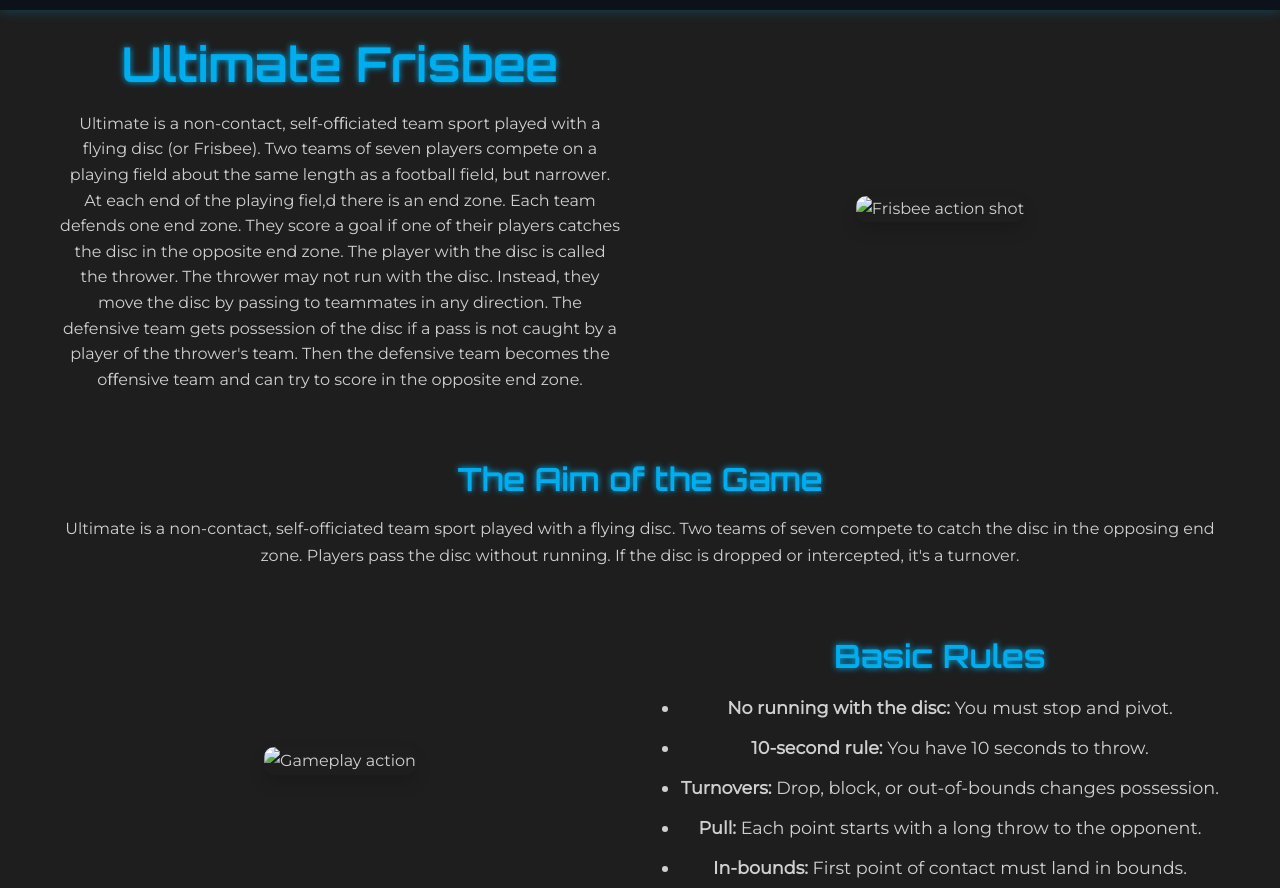
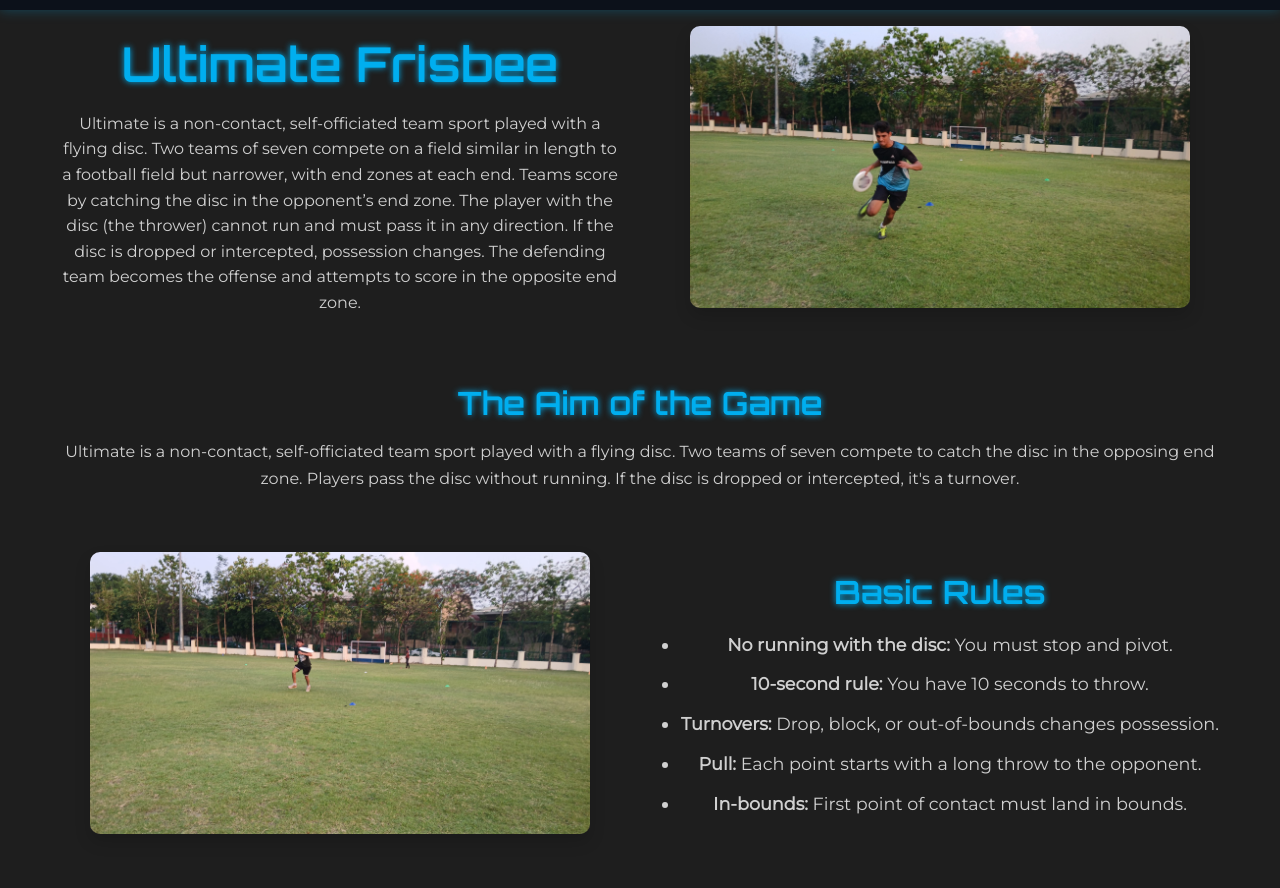
Before and after one commit to roha57/ufs-website, a plain HTML site: page rules.html in a window 1280 px wide. Shown: the part 64-952 px from the top of the page. Drawn offline with Linux system fonts and the light colour scheme.

```diff
--- a/rules.html
+++ b/rules.html
@@ -29,19 +29,10 @@
   <section class="ufs-hero">
     <div class="ufs-text">
       <h1>Ultimate Frisbee</h1>
-      <p>Ultimate is a non-contact, self-oﬃciated team sport played with a flying
-      disc (or Frisbee). Two teams of seven players compete on a playing field
-      about the same length as a football field, but narrower. At each end of the
-      playing fiel,d there is an end zone. Each team defends one end zone. They
-      score a goal if one of their players catches the disc in the opposite end
-      zone. The player with the disc is called the thrower. The thrower may not
-      run with the disc. Instead, they move the disc by passing to teammates in
-      any direction. The defensive team gets possession of the disc if a pass is
-      not caught by a player of the thrower's team. Then the defensive team
-      becomes the oﬀensive team and can try to score in the opposite end zone.</p>
+      <p>Ultimate is a non-contact, self-officiated team sport played with a flying disc. Two teams of seven compete on a field similar in length to a football field but narrower, with end zones at each end. Teams score by catching the disc in the opponent’s end zone. The player with the disc (the thrower) cannot run and must pass it in any direction. If the disc is dropped or intercepted, possession changes. The defending team becomes the offense and attempts to score in the opposite end zone.</p>
     </div>
     <div class="ufs-img">
-      <img src="images/hero.jpg" alt="Frisbee action shot" />
+      <img src="images/events/event1.jpeg" alt="Frisbee action shot" />
     </div>
   </section>
 
@@ -52,7 +43,7 @@
 
   <section class="ufs-section img-right">
     <div class="ufs-img">
-      <img src="images/gameplay.jpg" alt="Gameplay action" />
+      <img src="images/events/event2.jpeg" alt="Gameplay action" />
     </div>
     <div class="ufs-text">
       <h2>Basic Rules</h2>
@@ -73,7 +64,7 @@
 
   <section class="ufs-section img-right">
     <div class="ufs-img">
-      <img src="images/spirit.jpg" alt="Spirit of the Game" />
+      <img src="images/events/event3.jpeg" alt="Spirit of the Game" />
     </div>
     <div class="ufs-text">
       <h2>Spirit of the Game</h2>
```
Also changed, not shown: index.html (+1 -1 lines), 1 other file.
